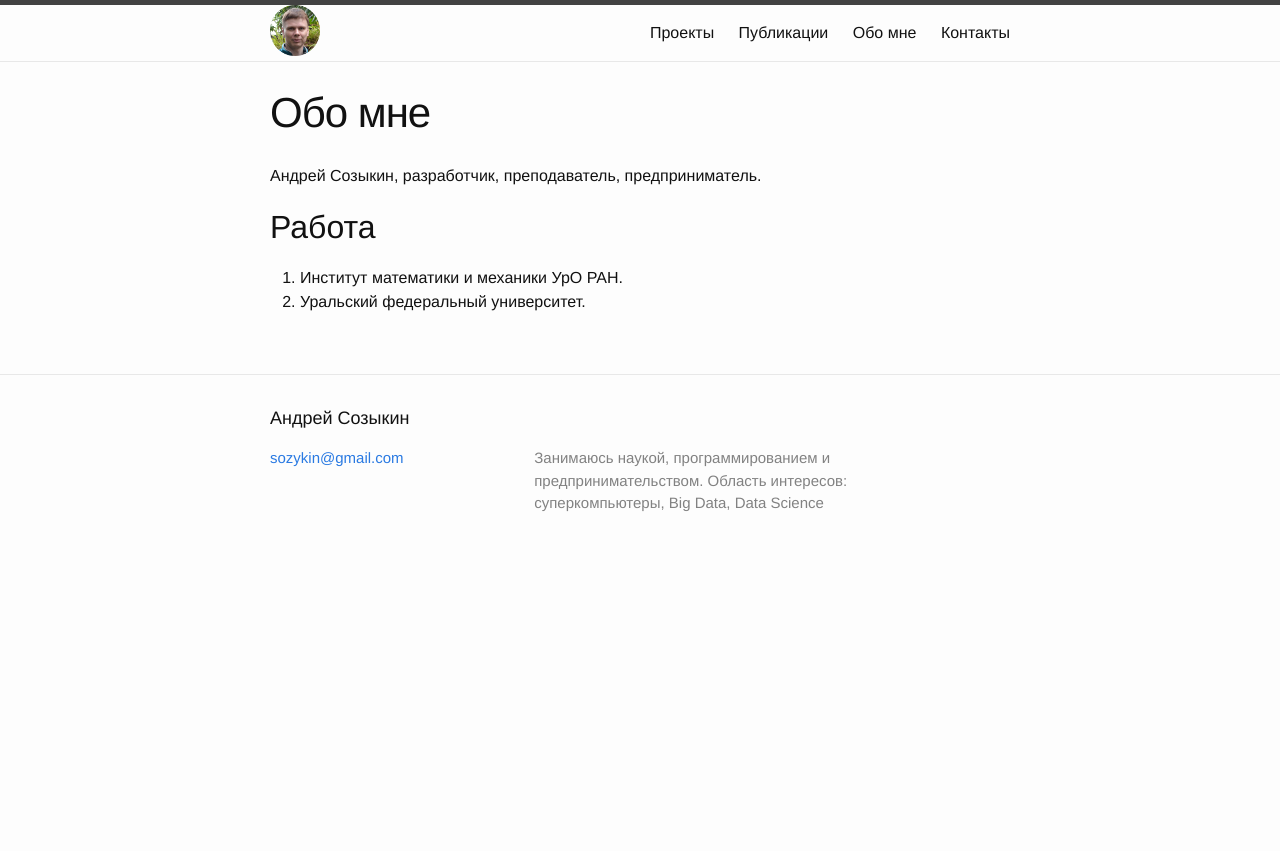
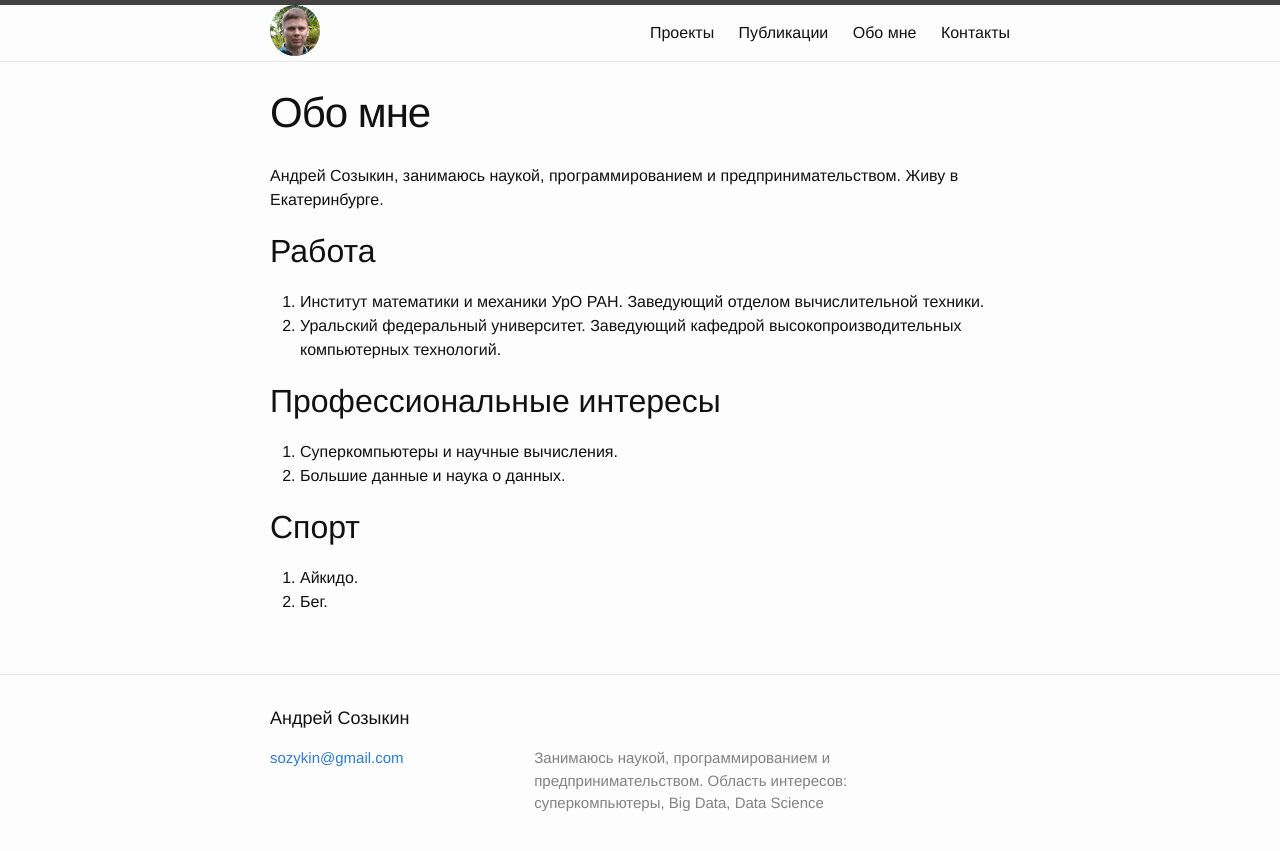
Before and after one commit to sozykin/asozykin.ru, a Jekyll site: the page built from _pages/about.md, in a window 1280 px wide. Shown: the top 851 px of the page. Built offline with Jekyll 4.4.1, drawn with Linux system fonts in a browser that asks for light colours.

Commit message:
Update about.md

```diff
--- a/_pages/about.md
+++ b/_pages/about.md
@@ -4,9 +4,19 @@ title: Обо мне
 permalink: /about/
 ---
 
-Андрей Созыкин, разработчик, преподаватель, предприниматель.
+Андрей Созыкин, занимаюсь наукой, программированием и предпринимательством. Живу в Екатеринбурге.
 
 ## Работа
 
-1. Институт математики и механики УрО РАН.
-2. Уральский федеральный университет.
+1. Институт математики и механики УрО РАН. Заведующий отделом вычислительной техники.
+2. Уральский федеральный университет. Заведующий кафедрой высокопроизводительных компьютерных технологий.
+
+## Профессиональные интересы
+
+1. Суперкомпьютеры и научные вычисления.
+2. Большие данные и наука о данных.
+
+## Спорт
+
+1. Айкидо.
+2. Бег.
```
